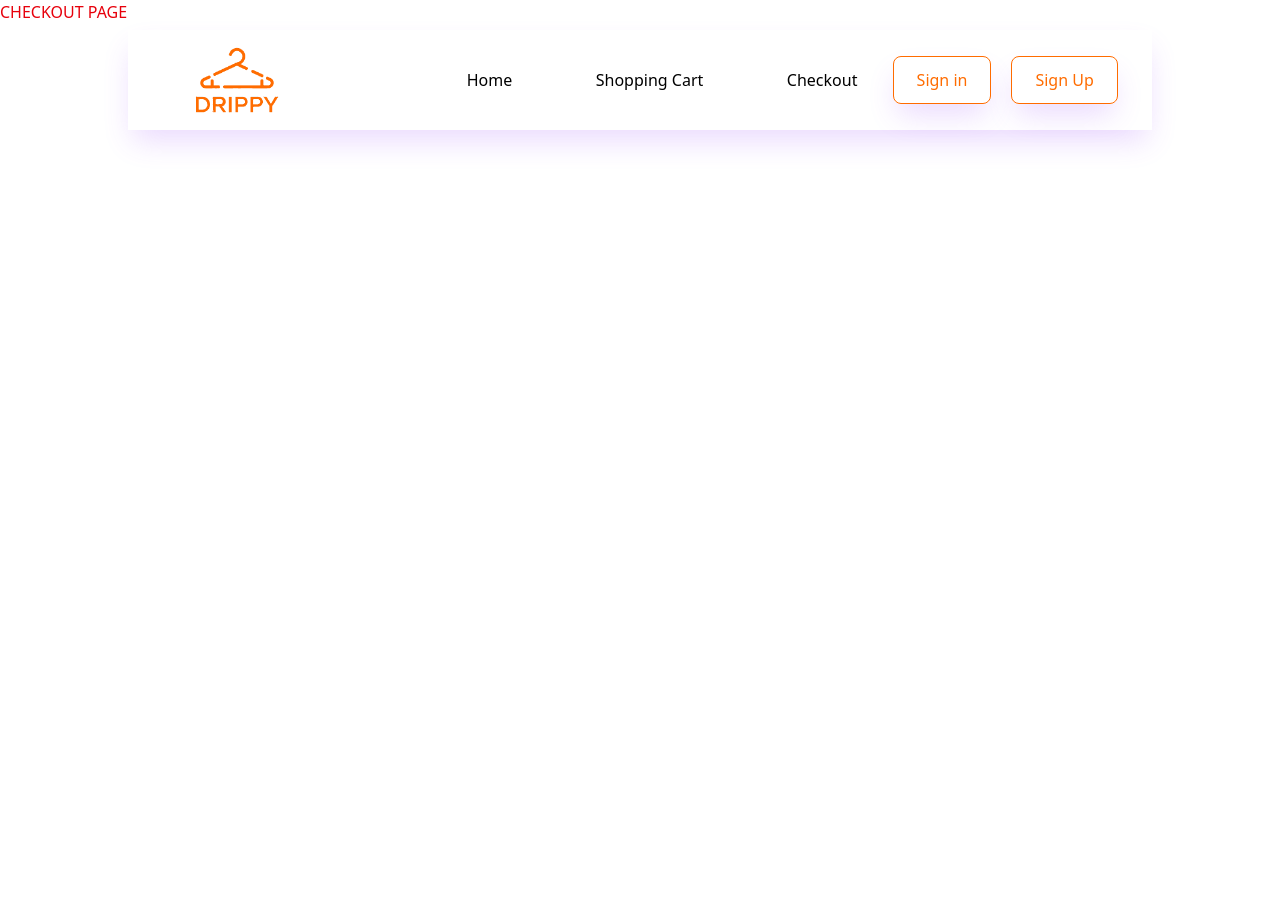
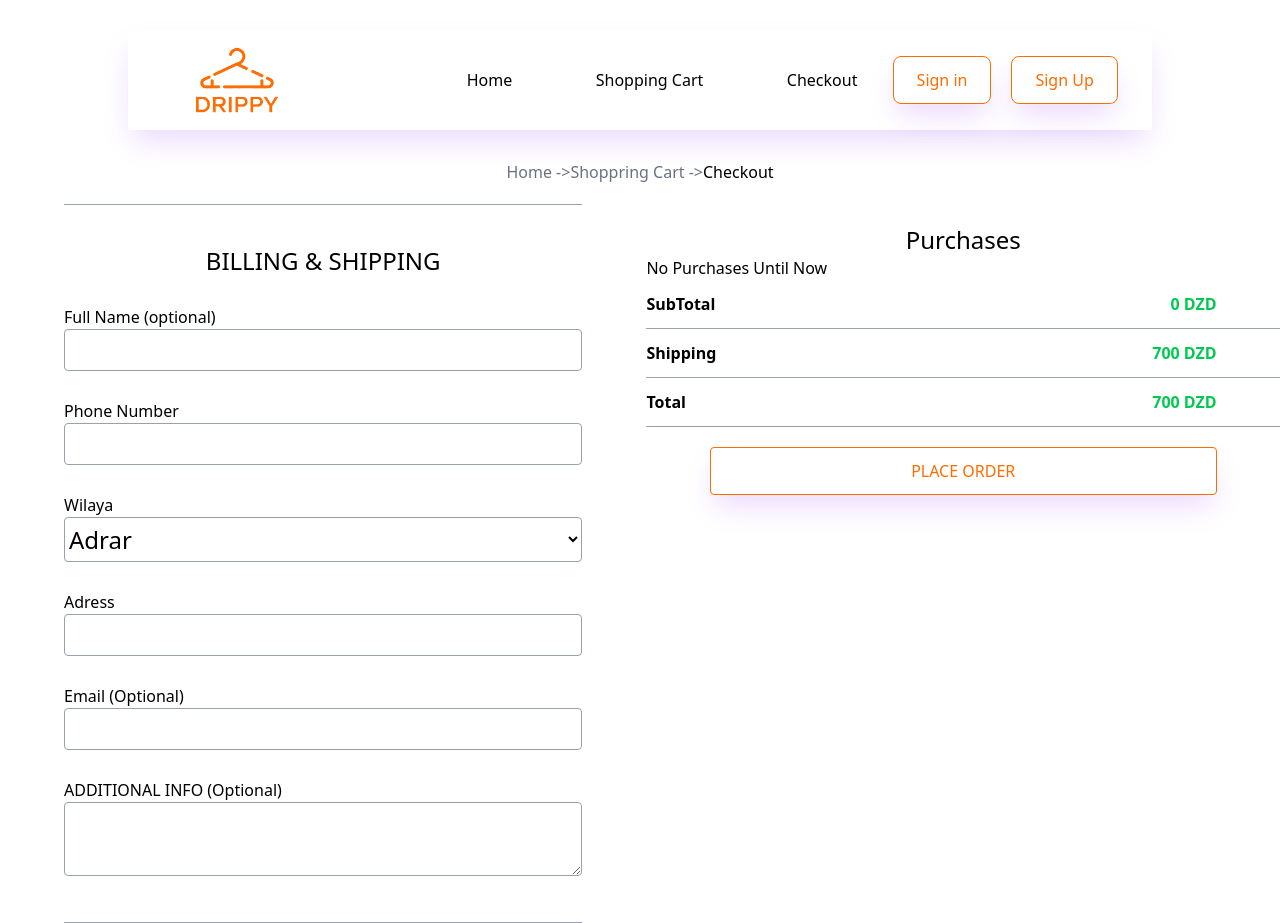
Before and after one commit to DabbacheDjawad/DRIPPY-Clothing-Store, a React (Vite) app in the folder Client/: page /Checkout in a window 1280 px wide. Before the commit the page ends 800 px from the top, so only its background shows below. Built offline with nearby package versions, Linux system fonts and the light colour scheme.

Commit message:
Completion

```diff
--- a/Client/src/App.jsx
+++ b/Client/src/App.jsx
@@ -3,7 +3,6 @@ import {Route , Routes} from "react-router-dom"
 import Home from "./Pages/Home"
 import ShoppingCart from "./Pages/ShoppingCart"
 import Checkout from "./Pages/Checkout"
-import Button from "./Components/Button"
 import Navbar from "./Components/Navbar";
 import ProductDetails from "./Pages/ProductDetails"
 import { CartProvider } from "./Context/CartContext"
--- a/Client/src/Components/Navbar.jsx
+++ b/Client/src/Components/Navbar.jsx
@@ -47,23 +47,23 @@
             xl:relative xl:bg-white xl:text-black xl:top-auto xl:left-auto xl:max-h-fit xl:opacity-100 xl:w-[50%] `}>
 
                 <ul className="flex flex-col lg:flex-row xl:flex-row lg:gap-10 xl:gap-10 lg:ml-[15%] xl:ml-[15%]">
-                    <li className={`py-4 pl-[10%] font-medium hover:text-white hover:bg-[#ff6c00] hover:border-1
-                     hover:border-[#ff6c00] hover:rounded-lg lg:hover:text-[#ff6c00] lg:hover:bg-white
-                     lg:hover:border-none xl:hover:border-none transition-all
-                    `}>
-                    <Link to={"/"}>Home</Link></li>
+                    <Link to={"/"} className="py-4 pl-[10%] hover:bg-[#ff6c00] hover:border-1
+                    hover:border-[#ff6c00] hover:rounded-lg lg:hover:text-[#ff6c00] lg:hover:bg-white
+                     lg:hover:border-none xl:hover:border-none transition-all hover:text-white font-medium"
+                      onClick={handleIsOpen}>
+                     <li>Home</li></Link>
 
-                    <li className={`py-4 pl-[10%] font-medium hover:text-white hover:bg-[#ff6c00] hover:border-1
-                     hover:border-[#ff6c00] hover:rounded-lg lg:hover:text-[#ff6c00] lg:hover:bg-white
-                     lg:hover:border-none xl:hover:border-none transition-all
-                    `}>
-                        <Link to={"/Cart"}>Shopping Cart</Link></li>
+                    <Link to={"/Cart"} className="py-4 pl-[10%] hover:bg-[#ff6c00] hover:border-1
+                    hover:border-[#ff6c00] hover:rounded-lg lg:hover:text-[#ff6c00] lg:hover:bg-white
+                     lg:hover:border-none xl:hover:border-none transition-all hover:text-white font-medium"
+                     onClick={handleIsOpen}>
+                    <li>Shopping Cart</li></Link>
 
-                    <li className={`py-4 pl-[10%] font-medium hover:text-white hover:bg-[#ff6c00] hover:border-1
-                     hover:border-[#ff6c00] hover:rounded-lg lg:hover:text-[#ff6c00] lg:hover:bg-white
-                     lg:hover:border-none xl:hover:border-none transition-all
-                    `}>
-                        <Link to={"/Checkout"}>Checkout</Link></li>
+                    <Link to={"/Checkout"}className="py-4 pl-[10%] hover:bg-[#ff6c00] hover:border-1
+                    hover:border-[#ff6c00] hover:rounded-lg lg:hover:text-[#ff6c00] lg:hover:bg-white
+                     lg:hover:border-none xl:hover:border-none transition-all hover:text-white font-medium"
+                     onClick={handleIsOpen}>
+                    <li>Checkout</li></Link>
                 </ul>
             </div>
 
--- a/Client/src/Context/CartContext.jsx
+++ b/Client/src/Context/CartContext.jsx
@@ -9,7 +9,9 @@ export const CartProvider = ({ children }) => {
   const [cart, setCart] = useState([]);
 
   const addToCart = (product, quantity , size) => {
-    setCart((prevCart) => [...prevCart, { ...product, quantity,size }]);
+    if(quantity > 0){
+      setCart((prevCart) => [...prevCart, { ...product, quantity,size }]);
+    }
   };
 
   return (
--- a/Client/src/Pages/Checkout.jsx
+++ b/Client/src/Pages/Checkout.jsx
@@ -1,8 +1,112 @@
+import { Link } from "react-router-dom";
+import wilayas from "../Wilayas"
+import { useCart } from "../Context/CartContext";
+import Button from "../Components/Button";
+const Checkout = () => {
+const shipping = 700;
+const {cart , setCart} = useCart();
 
-const Checkout = () => {
+  function calculateTotal() {
+  return cart.reduce((total, element) => {
+    return total + Number(element.price.split(" ")[0]) * element.quantity;
+  }, 0);
+}
+
+const total = calculateTotal();
   return (
-    <div>
-              <h1 className="text-red-600">CHECKOUT PAGE</h1>
+    <div className="mt-40">
+      {/* Links */}
+      <div className="w-full flex justify-center">
+        <Link to={"/"}  className="text-gray-500">Home -&gt;</Link>
+        <Link to={"/Cart"} className="text-gray-500">Shoppring Cart -&gt;</Link>
+        <Link to={"/Checkout"}>Checkout</Link>
+      </div>
+
+      {/* Checkout Container */}
+      <div className="flex flex-col md:flex-row">
+
+        {/* Payment */}
+        <div className="flex flex-col w-[90%] ml-[5%] max-sm:gap-5 md:gap-7 py-10 border-gray-400 border-y mt-5">
+            <h2 className="text-center text-2xl">BILLING & SHIPPING</h2>
+
+            {/* Name */}
+            <div className="flex flex-col">
+              <label className="font-light">Full Name (optional)</label>
+              <input type="text" className="text-2xl py-1 w-full border border-gray-400 outline-none rounded-sm"/>
+            </div>
+
+            {/* Phone Number */}
+            <div className="flex flex-col">
+              <label className="font-light">Phone Number</label>
+              <input type="text" className="text-2xl py-1 w-full border border-gray-400 outline-none rounded-sm"/>
+            </div>
+
+            {/* Wilaya */}
+            <div className="flex flex-col">
+              <label className="font-light">Wilaya</label>
+              <select name="wilaya" className="outline-none border py-1 text-2xl font-light border-gray-400 rounded-sm">
+                {wilayas && wilayas.map((wilaya , index)=>(
+                  <option key={index} value={wilaya}>{`${wilaya.name}`}</option>
+                ))}
+              </select>
+            </div>
+
+            {/* Adress */}
+            <div className="flex flex-col">
+              <label className="font-light">Adress</label>
+              <input type="text" className="text-2xl py-1 w-full border border-gray-400 outline-none rounded-sm"/>
+            </div>
+
+            {/* Email */}
+            <div className="flex flex-col">
+              <label className="font-light">Email (Optional)</label>
+              <input type="email" className="text-2xl py-1 w-full border border-gray-400 outline-none rounded-sm"/>
+            </div>
+
+            {/* Additional Info */}
+            <div>
+            <label className="font-light">ADDITIONAL INFO (Optional)</label>
+            <textarea type="text" className="text-2xl py-1 w-full border border-gray-400 outline-none rounded-sm"/>
+            </div>
+        </div>
+
+        {/* Items (ORDER)*/}
+          <div className="flex flex-col w-[90%] ml-[5%] mt-10 md:w-[110%]">
+              <h2 className="text-2xl text-center">Purchases</h2>
+
+              {cart.length === 0 ? (<p>No Purchases Until Now</p>):
+              cart.map((product , index)=>(
+                <div key={index} className="flex gap-8 border-b border-gray-400 py-3">
+                  <img src={product.images[0]} alt={product.name} className="max-sm:w-[120px] sm:w-[120px]"/>
+                  <div className="flex flex-col justify-center">
+                    <p>{`${product.name}`}</p>
+                    <p>{`Size : ${product.size}`}</p>
+                    <p className="font-bold">{`x${product.quantity}`}</p>
+                    <p className="text-green-500 font-semibold">{`${product.price}`}</p>
+                  </div>
+
+                </div>
+              ))}
+                  {/* charges */}
+                   <div>
+                    <div className="flex justify-between border-b border-gray-400 py-3">
+                      <p className="font-semibold">SubTotal</p>
+                      <span className="mr-[10%] text-green-500 font-semibold">{`${total} DZD`}</span>
+                    </div>
+                    <div className="flex justify-between border-b border-gray-400 py-3">
+                      <p className="font-semibold">Shipping</p>
+                      <span className="mr-[10%] text-green-500 font-semibold">{`${shipping} DZD`}</span>
+                    </div>
+
+                    <div className="flex justify-between border-b border-gray-400 py-3">
+                      <p className="font-semibold">Total</p>
+                      <span className="mr-[10%] text-green-500 font-semibold">{`${total+shipping} DZD`}</span>
+                    </div>
+
+                    <Button className="mt-5 m-auto max-sm:w-[80%] sm:w-[80%] rounded-sm mb-5">PLACE ORDER</Button>
+                  </div>
+          </div>
+      </div>
     </div>
   )
 }
--- a/Client/src/Pages/Home.jsx
+++ b/Client/src/Pages/Home.jsx
@@ -14,7 +14,7 @@ const Home = () => {
 
   const [filters , setFilters] = useState(false)
   const [showMore , setShowMore] = useState(false)
-  const [count , setCount] = useState(6)
+  const [count , setCount] = useState(5)
   const [showValue , setShowValue] = useState("Show More");
 
   function handleFiltering(){
@@ -22,7 +22,7 @@ const Home = () => {
   }
 
   function handleCount(e){
-    showMore===true?setCount(products.length):setCount(6);
+    showMore===true?setCount(products.length):setCount(5);
     setShowMore(!showMore)
     showMore===true?setShowValue("Show Less"):setShowValue("Show More ");
   }
@@ -44,7 +44,7 @@ const Home = () => {
       </div>
 
     {/* Features */}
-    <Features className="mt-[40%] sm:mt-[30%] md:mt-[15%] xl:mt-[10%] gap-5" subClassName="w-[70%] sm:w-[40%] lg:w-[30%] text-center border-[#DCD7C9] border-1 rounded-lg bg-white"/>
+    <Features className="mt-[40%] max-sm:mt-[55%] sm:mt-[30%] md:mt-[15%] lg:mt-[25%] xl:mt-[18%] gap-5" subClassName="w-[70%] sm:w-[40%] lg:w-[30%] text-center border-[#DCD7C9] border-1 rounded-lg bg-white"/>
 
 
     {/* Products */}
@@ -52,7 +52,7 @@ const Home = () => {
           <div><h1 className="text-center text-3xl">Our Products</h1></div>
 
           <div className="flex w-full justify-center mt-7">
-            <input type="text" placeholder="Search for an item" className="border-1 rounded-lg py-2 outline-none text-center w-[50%]"/>
+            <input type="text" placeholder="Search for an item" className="border-1 border-gray-600 rounded-lg py-2 outline-none text-center w-[50%]"/>
             <button className="ml-10 cursor-pointer" onClick={handleFiltering}><IoFilter size={30} className="hover:text-[#ff6c00]" /></button>
             </div>
 
@@ -112,7 +112,7 @@ const Home = () => {
             <ul className="flex flex-wrap gap-5 justify-center items-center">
               {products && products.slice(0 , count).map((product , index)=>(
 
-                  <li key={index}>
+                  <li key={index} className="hover:scale-105 transition-all duration-150">
                 <Link to={`/productDetails/${index}`}>
                 <LazyLoadImage
                 src={product.images[0]}
--- /dev/null
+++ b/Client/src/Wilayas.js
@@ -0,0 +1,62 @@
+const wilayas = [
+    {name: "Adrar", nom_ar: "أدرار"},
+    {name: "Laghouat", nom_ar: "الأغواط"},
+    {name: "Chlef", nom_ar: "الشلف"},
+    {name: "Oum El Bouaghi", nom_ar: "أم البواقي"},
+    {name: "Batna", nom_ar: "باتنة"},
+    {name: "Béjaïa", nom_ar: "بجاية"},
+    {name: "Biskra", nom_ar: "بسكرة"},
+    {name: "Béchar", nom_ar: "بشار"},
+    {name: "Blida", nom_ar: "البليدة"},
+    {name: "Bouira", nom_ar: "البويرة"},
+    {name: "Tamanrasset", nom_ar: "تمنراست"},
+    {name: "Tébessa", nom_ar: "تبسة"},
+    {name: "Tlemcen", nom_ar: "تلمسان"},
+    {name: "Tiaret", nom_ar: "تيارت"},
+    {name: "Tizi Ouzou", nom_ar: "تيزي وزو"},
+    {name: "Alger", nom_ar: "الجزائر"},
+    {name: "Djelfa", nom_ar: "الجلفة"},
+    {name: "Jijel", nom_ar: "جيجل"},
+    {name: "Sétif", nom_ar: "سطيف"},
+    {name: "Saïda", nom_ar: "سعيدة"},
+    {name: "Skikda", nom_ar: "سكيكدة"},
+    {name: "Sidi Bel Abbès", nom_ar: "سيدي بلعباس"},
+    {name: "Annaba", nom_ar: "عنابة"},
+    {name: "Guelma", nom_ar: "قالمة"},
+    {name: "Constantine", nom_ar: "قسنطينة"},
+    {name: "Médéa", nom_ar: "المدية"},
+    {name: "Mostaganem", nom_ar: "مستغانم"},
+    {name: "M'Sila", nom_ar: "المسيلة"},
+    {name: "Mascara", nom_ar: "معسكر"},
+    {name: "Ouargla", nom_ar: "ورقلة"},
+    {name: "Oran", nom_ar: "وهران"},
+    {name: "El Bayadh", nom_ar: "البيض"},
+    {name: "Illizi", nom_ar: "إليزي"},
+    {name: "Bordj Bou Arreridj", nom_ar: "برج بوعريريج"},
+    {name: "Boumerdès", nom_ar: "بومرداس"},
+    {name: "El Tarf", nom_ar: "الطارف"},
+    {name: "Tindouf", nom_ar: "تندوف"},
+    {name: "Tissemsilt", nom_ar: "تيسمسيلت"},
+    {name: "El Oued", nom_ar: "الوادي"},
+    {name: "Khenchela", nom_ar: "خنشلة"},
+    {name: "Souk Ahras", nom_ar: "سوق أهراس"},
+    {name: "Tipaza", nom_ar: "تيبازة"},
+    {name: "Mila", nom_ar: "ميلة"},
+    {name: "Aïn Defla", nom_ar: "عين الدفلة"},
+    {name: "Naâma", nom_ar: "النعامة"},
+    {name: "Aïn Témouchent", nom_ar: "عين تيموشنت"},
+    {name: "Ghardaïa", nom_ar: "غرداية"},
+    {name: "Relizane", nom_ar: "غليزان"},
+    {name: "Timimoun", nom_ar: "تيميمون"},
+    {name: "Bordj Badji Mokhtar", nom_ar: "برج باجي مختار"},
+    {name: "Ouled Djellal", nom_ar: "أولاد جلال"},
+    {name: "Béni Abbès", "nom_ar": "بني عباس"},
+    {name: "In Salah", nom_ar: "عين صالح"},
+    {name: "In Guezzam", nom_ar: "عين قزام"},
+    {name: "Touggourt", nom_ar: "تقرت"},
+    {name: "Djanet", nom_ar: "جانت"},
+    {name: "El Meghaier", nom_ar: "المغير"},
+    {name: "El Menia", nom_ar: "المنيعة"}
+  ]
+
+  export default wilayas;
```
Also changed, not shown: Client/src/Pages/ProductDetails.jsx (+7 -3 lines).
